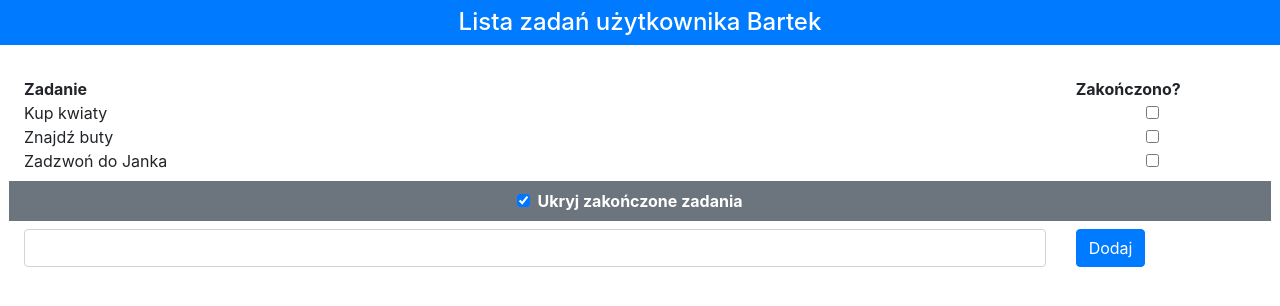
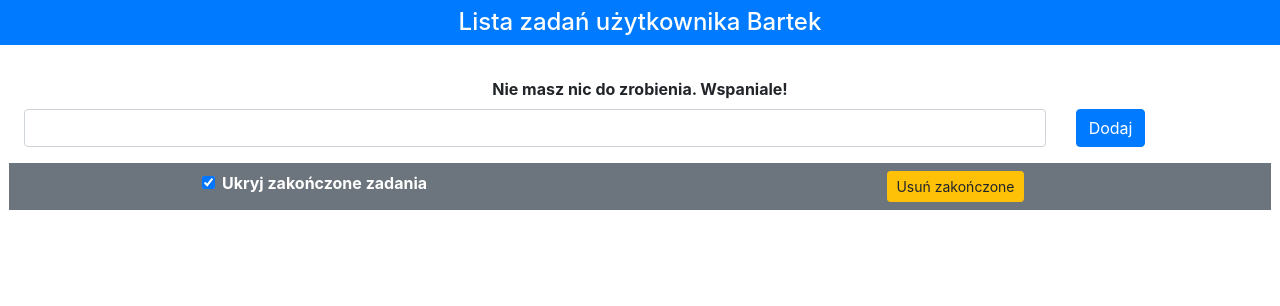
Before and after one commit to bswiatek/vue-todo, a Vue app: page / in a window 1280 px wide. Shown: the top 306 px of the page. Built offline with nearby package versions, Linux system fonts and the light colour scheme.

Commit message:
renove tasks

```diff
--- a/src/App.vue
+++ b/src/App.vue
@@ -2,6 +2,12 @@
   <div id="app">
     <h4 class="bg-primary text-white text-center p-2">Lista zadań użytkownika {{name}}</h4>
     <div class="container-fluid p-4">
+      <div class="row" v-if="filteredTasks.length == 0">
+        <div class="col text-center">
+          <strong>Nie masz nic do zrobienia. Wspaniale!</strong>
+        </div>
+      </div>
+      <template v-else>
         <div class="row">
           <div class="col font-weight-bold">Zadanie</div>
           <div class="col-2 font-weight-bold">Zakończono?</div>
@@ -12,18 +18,22 @@
             <input type="checkbox" v-model="t.done" class="form-check-input" />
           </div>
         </div>
-      <div class="row bg-secondary py-2 mt-2 text-white">
-        <div class="col text-center">
-          <input type="checkbox" v-model="hideCompleted" class="form-check-input"/>
-          <label class="form-check-label font-weight-bold">Ukryj zakończone zadania</label>
-        </div>
-      </div>
+      </template>
       <div class="row py-2">
         <div class="col">
           <input v-model="newItemText" class="form-control" />
         </div>
         <div class="col-2">
           <button class="btn btn-primary" v-on:click="addNewTodo">Dodaj</button>
+        </div>
+      </div>
+      <div class="row bg-secondary py-2 mt-2 text-white">
+        <div class="col text-center">
+          <input type="checkbox" v-model="hideCompleted" class="form-check-input"/>
+          <label class="form-check-label font-weight-bold">Ukryj zakończone zadania</label>
+        </div>
+        <div class="col text-center">
+          <button class="btn btn-sm btn-warning" v-on:click="deleteCompleted">Usuń zakończone</button>
         </div>
       </div>
     </div>
@@ -36,12 +46,7 @@
   data() {
     return {
       name: "Bartek",
-      tasks: [
-        { action: "Kup kwiaty", done: false},
-        { action: "Znajdź buty", done: false},
-        { action: "Odbierz bilety", done: true},
-        { action: "Zadzwoń do Janka", done: false},
-      ],
+      tasks: [],
       hideCompleted: true,
       newItemText: "",
     }
@@ -53,11 +58,28 @@
   },
   methods: {
     addNewTodo() {
+      if (this.newItemText.length == 0) {
+        return;
+      }
       this.tasks.push({
         action: this.newItemText,
         done: false
       });
+      this.storeData();
       this.newItemText = "";
+    },
+    storeData() {
+      localStorage.setItem("todos", JSON.stringify(this.tasks));
+    },
+    deleteCompleted() {
+      this.tasks = this.tasks.filter(t => !t.done);
+      this.storeData();
+    }
+  },
+  created() {
+    let data = localStorage.getItem("todos");
+    if(data != null) {
+      this.tasks = JSON.parse(data);
     }
   }
 }
```
Lines whose indentation alone changed are shown as unchanged.
